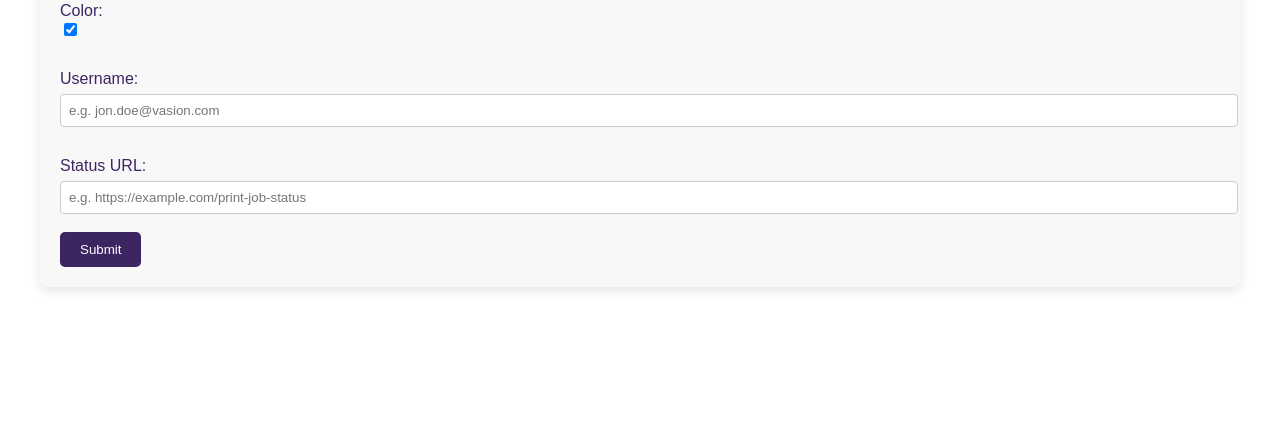
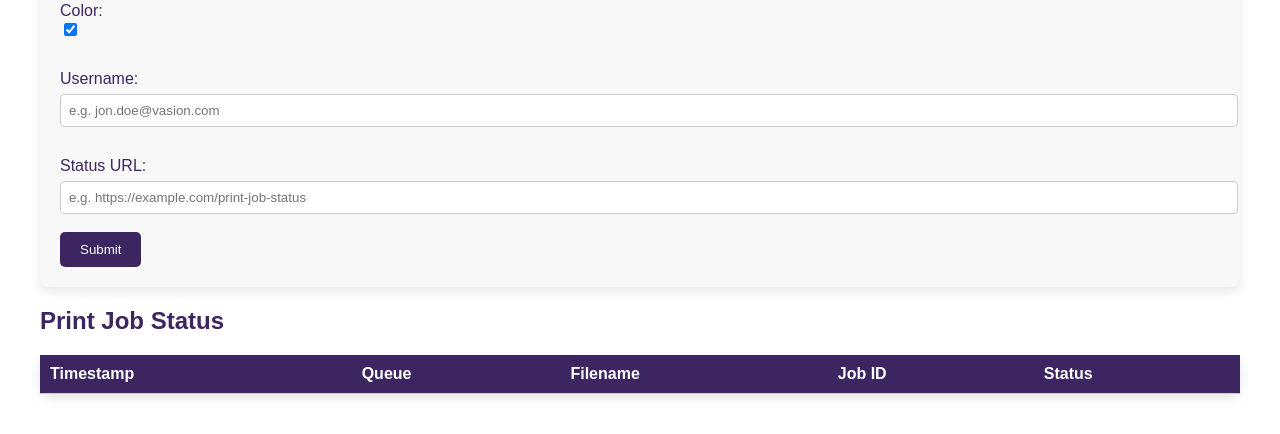
Before and after one commit to KenMickelsen/APIPrintUtility, a Flask app: page / in a window 1280 px wide. Shown: the part 639-1073 px from the top of the page. Before the commit the page ends 930 px from the top, so only its background shows below. Run offline with Flask 3, Linux system fonts and the light colour scheme; data that the repository does not hold is empty.

Commit message:
Added functional print job status table

```diff
--- a/Templates/Index.html
+++ b/Templates/Index.html
@@ -63,6 +63,22 @@
 
 </form>
 
+<h2>Print Job Status</h2>
+<table>
+    <thead>
+        <tr>
+            <th>Timestamp</th>
+            <th>Queue</th>
+            <th>Filename</th>
+            <th>Job ID</th>
+            <th>Status</th>
+        </tr>
+    </thead>
+    <tbody id="jobStatusTable">
+        <!-- This will be populated by JavaScript -->
+    </tbody>
+</table>
+
 <script>
     document.querySelector('form').addEventListener('submit', function(event) {
         event.preventDefault();
@@ -101,6 +117,36 @@
             statusMessageElement.style.display = 'none';
         }, 5000);
     }
+
+    function updateJobStatusTable() {
+        fetch('/get-print-jobs')
+        .then(response => response.json())
+        .then(jobs => {
+            const tableBody = document.getElementById('jobStatusTable');
+            tableBody.innerHTML = "";  // Clear existing rows
+
+            jobs.forEach(job => {
+                const row = tableBody.insertRow(0);
+                row.insertCell().textContent = job.timestamp;
+                row.insertCell().textContent = job.queue;
+                row.insertCell().textContent = job.filename;
+                row.insertCell().textContent = job.jobID;
+                row.insertCell().textContent = job.status;
+            });
+        })
+        .catch(error => {
+            console.error("Error fetching print jobs:", error);
+        });
+    }
+
+    document.addEventListener('DOMContentLoaded', function() {
+        // Populate the table immediately
+        updateJobStatusTable();
+    });
+
+    // Call this function regularly to update the table
+    setInterval(updateJobStatusTable, 5000);  // Updates every 5 seconds
+
 </script>
 
 </body>
--- a/app.py
+++ b/app.py
@@ -1,6 +1,7 @@
 from flask import Flask, render_template, request, jsonify, logging
 from requests_toolbelt.multipart.encoder import MultipartEncoder
 from logging.config import dictConfig
+from datetime import datetime
 import uuid
 import socket
 import requests
@@ -23,6 +24,8 @@ dictConfig({
     }
 })
 
+print_jobs = []  # List to hold print jobs data
+
 @app.route('/')
 def index():
     return render_template('index.html') # Your HTML form for submitting print jobs
@@ -37,10 +40,14 @@ def submit_job():
     else:
         return jsonify({"status": "error", "message": "No file provided."}), 400
 
+   # Generate a unique job ID
+    job_id = str(uuid.uuid4())
+
     # Extract data from the form
     data = {
         "queue": request.form.get('queue'),
-        "jobID": str(uuid.uuid4()), # Generate new UUID for job
+        "filename": filename,
+        "jobID": job_id,
         "deviceName": socket.gethostname(),
         "duplex": request.form.get('duplex') == 'true',
         "color": request.form.get('color') == 'true',
@@ -55,6 +62,16 @@ def submit_job():
     files = {
         'file': (filename, file_content)
     }
+
+    # Store initial job details
+    new_job = {
+        "jobID": job_id,
+        "filename": filename,
+        "queue": request.form.get('queue'),
+        "status": "submitted",  # Initial status
+        "timestamp": datetime.now().strftime("%Y-%m-%d %H:%M:%S")
+    }
+    print_jobs.append(new_job)
 
     # Send POST request to the Vasion API
     response = requests.post(api_url, data=data, files=files, verify=False)
@@ -72,7 +89,32 @@ def submit_job():
     else:
         return jsonify({"error": "Unexpected response: " + response.text}), response.status_code
 
+@app.route('/print-job-status', methods=['POST'])
+def update_job_status():
+    global print_jobs
 
+    # Extract the job status details from the request
+    job_details = request.json
+    jobID = job_details.get("jobID")
+    status = job_details.get("status")
+    # Extract other job details from the request (if needed)
+
+    for job in print_jobs:
+        if job["jobID"] == jobID:
+            job["status"] = status  # Update only the status
+            break
+
+    # Ensure the print_jobs list doesn't exceed 10 entries
+    while len(print_jobs) > 10:
+        print_jobs.pop(0)
+
+    return jsonify({"status": "success", "message": "Print job status updated successfully."})
+
+
+@app.route('/get-print-jobs', methods=['GET'])
+def get_print_jobs():
+    global print_jobs
+    return jsonify(print_jobs)
 
 if __name__ == '__main__':
     app.run(debug=True)
--- a/static/styles.css
+++ b/static/styles.css
@@ -72,6 +72,38 @@ input[type="file"] {
     padding: 8px;            /* Optional padding */
 }
 
+/* Table styles */
+table {
+    width: 100%; /* Make sure table takes the full width of its container */
+    border-collapse: collapse; /* Remove spacing between table cells */
+    background-color: #F8F8F8; /* Light gray background similar to form */
+    box-shadow: 0px 4px 12px rgba(0, 0, 0, 0.1); /* Box shadow like the form */
+    margin-top: 20px; /* Some margin from other elements */
+    border-radius: 8px; /* Rounded corners like the form */
+}
+
+th, td {
+    padding: 10px; /* Padding inside cells */
+    border-bottom: 1px solid #CCC; /* Bottom border for cells */
+    text-align: left; /* Align text to the left */
+}
+
+th {
+    background-color: #3D2562; /* Primary color */
+    color: #FFF; /* White text on primary color */
+}
+
+/* Hover effect for table rows */
+tr:hover {
+    background-color: #E6E6E6; /* Slightly darker gray for hover */
+}
+
+/* Remove the bottom border from the last row to avoid double borders */
+tr:last-child td {
+    border-bottom: none;
+}
+
+
 /* For small screen devices */
 @media only screen and (max-width: 600px) {
     body {
```
